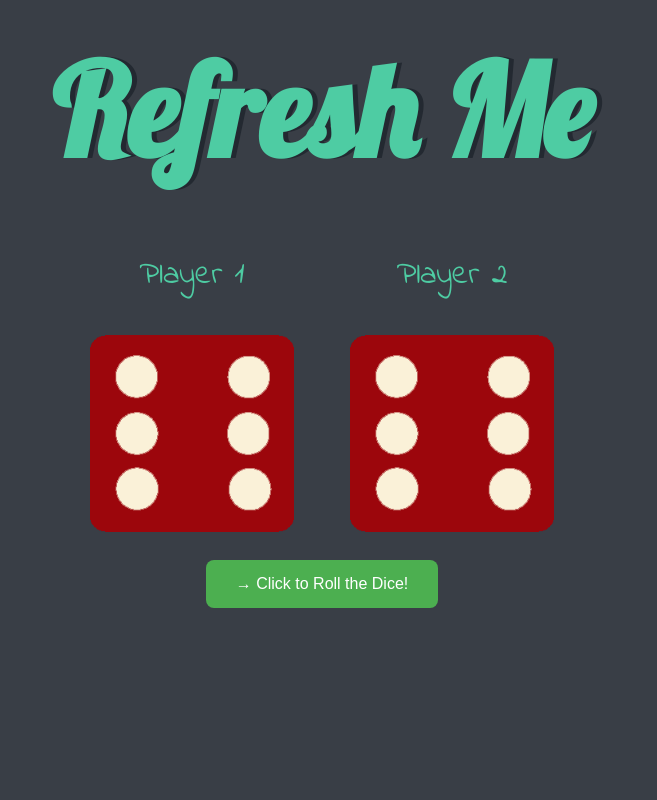
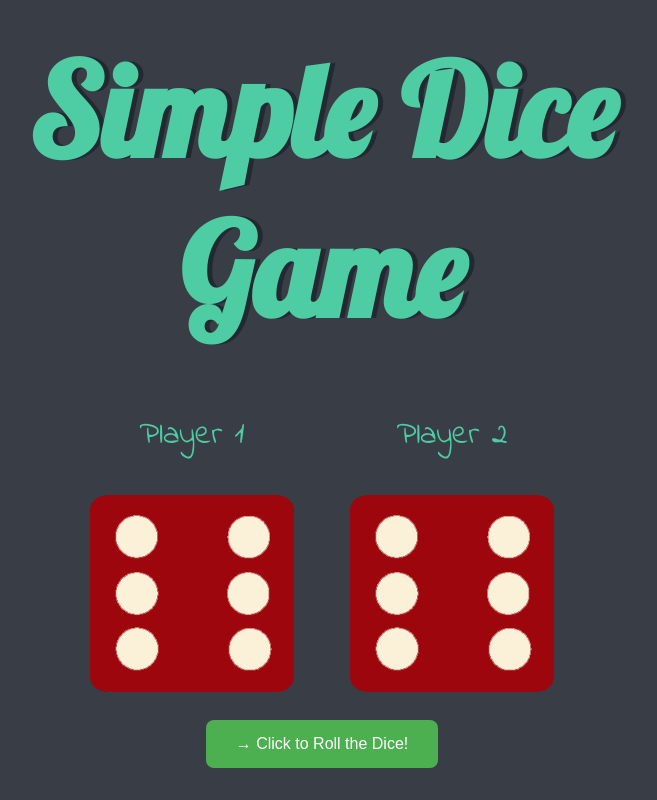
Before and after one commit to aviel-fahl/Dice-Challenge, a plain HTML site: page index.html in a window 1280 px wide. Shown: the whole page, without its empty margins (318-975 px from the left). Drawn offline with Linux system fonts and the light colour scheme.

Commit message:
Update index.html

```diff
--- a/index.html
+++ b/index.html
@@ -2,7 +2,7 @@
 <html lang="en" dir="ltr">
   <head>
     <meta charset="utf-8" />
-    <title>Dicee</title>
+    <title>Simple Dice Game</title>
     <link rel="stylesheet" href="./styles.css" />
     <link
       href="https://fonts.googleapis.com/css?family=Indie+Flower|Lobster"
@@ -12,7 +12,7 @@
   </head>
   <body>
     <div class="container">
-      <h1>Refresh Me</h1>
+      <h1>Simple Dice Game</h1>
 
       <div class="dice">
         <p>Player 1</p>
```
